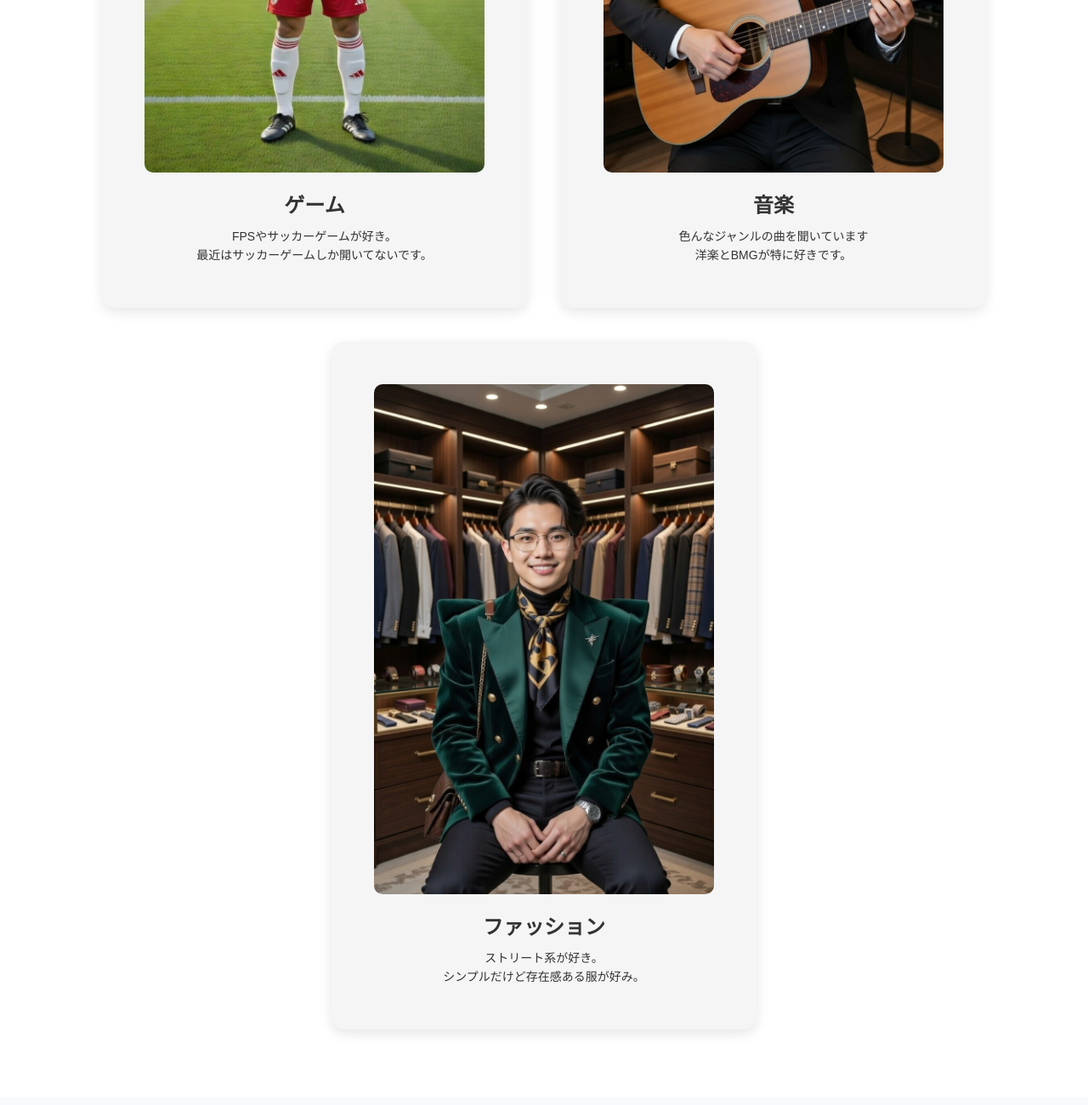
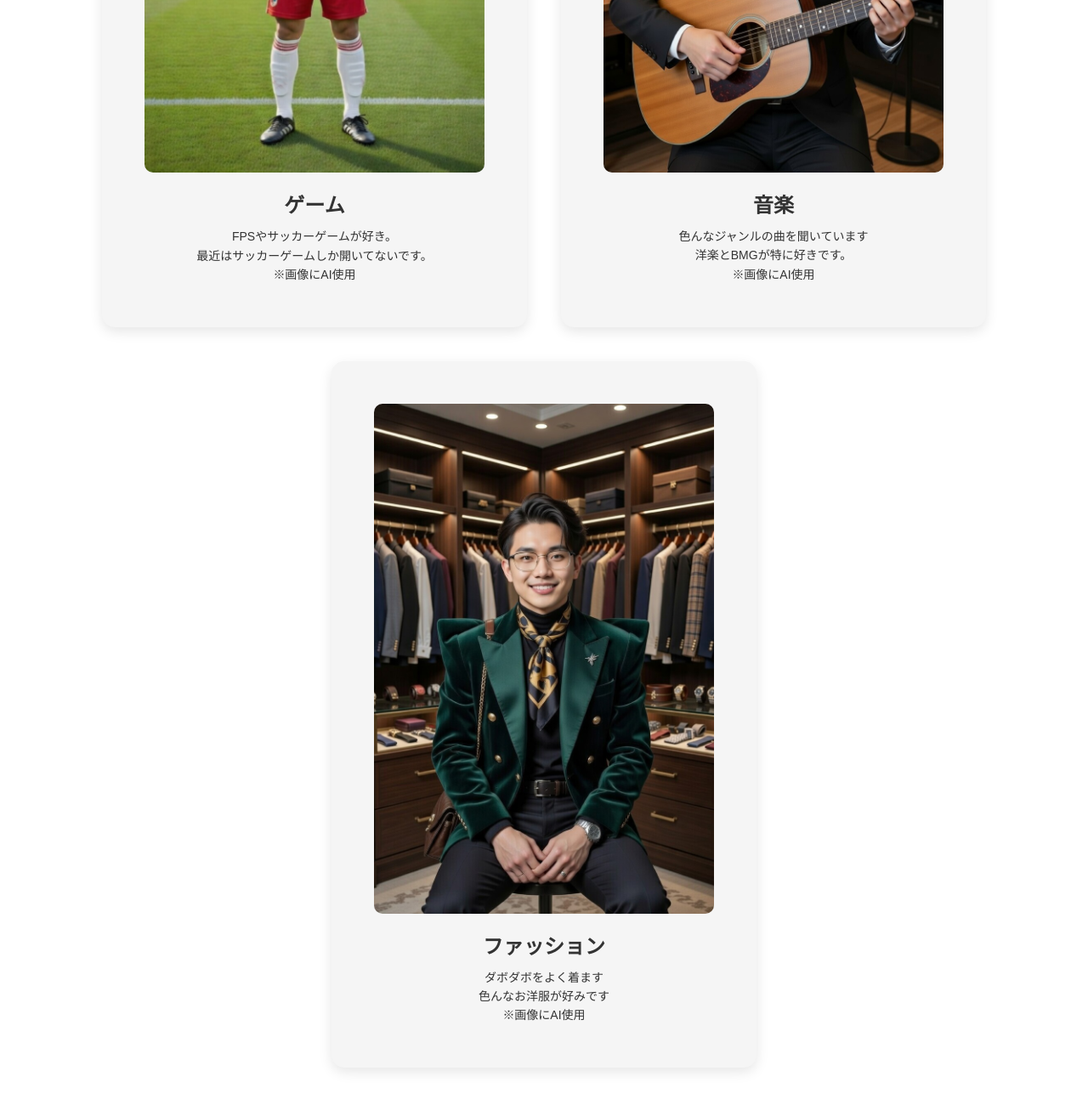
Before and after one commit to orataro/KTrust, a plain HTML site: page syumi.html in a window 1280 px wide. Shown: the part 1452-2752 px from the top of the page at 85% size. Drawn offline with Linux system fonts and the light colour scheme.

Commit message:
Add files via upload

```diff
--- a/syumi.html
+++ b/syumi.html
@@ -31,11 +31,12 @@
   <div class="hobby-container">
 
     <div class="hobby-card">
-      <img src="./sakka-sennsyuninattahito.jpg" alt="ゲーム">
+      <img src="./sakka-syuuseiba-jon.png" alt="ゲーム">
       <h2>ゲーム</h2>
       <p>
         FPSやサッカーゲームが好き。<br>
-        最近はサッカーゲームしか開いてないです。
+        最近はサッカーゲームしか開いてないです。<br>
+        ※画像にAI使用
       </p>
     </div>
 
@@ -44,7 +45,8 @@
       <h2>音楽</h2>
       <p>
         色んなジャンルの曲を聞いています<br>
-        洋楽とBMGが特に好きです。
+        洋楽とBMGが特に好きです。<br>
+        ※画像にAI使用
       </p>
     </div>
 
@@ -52,8 +54,9 @@
       <img src="./fassyonnsukinahito.jpg" alt="ファッション">
       <h2>ファッション</h2>
       <p>
-        ストリート系が好き。<br>
-        シンプルだけど存在感ある服が好み。
+        ダボダボをよく着ます<br>
+        色んなお洋服が好みです<br>
+        ※画像にAI使用
       </p>
     </div>
 
@@ -62,7 +65,7 @@
 </section>
 
 <footer class="footer">
-    <p>© カサイ ケント. ALL Rigths Reserved.</p>
+    <p>※画像にAI使用 カサイ ケント. ALL Rigths Reserved.</p>
 </footer>
 </body>
 </html>
```
